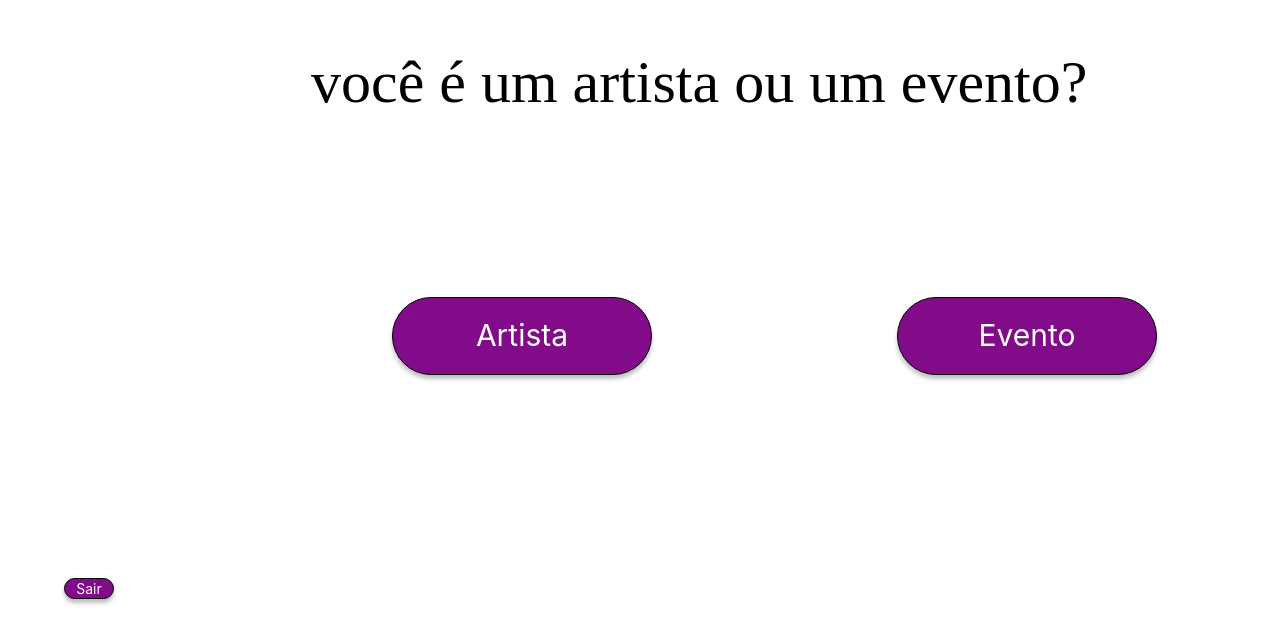
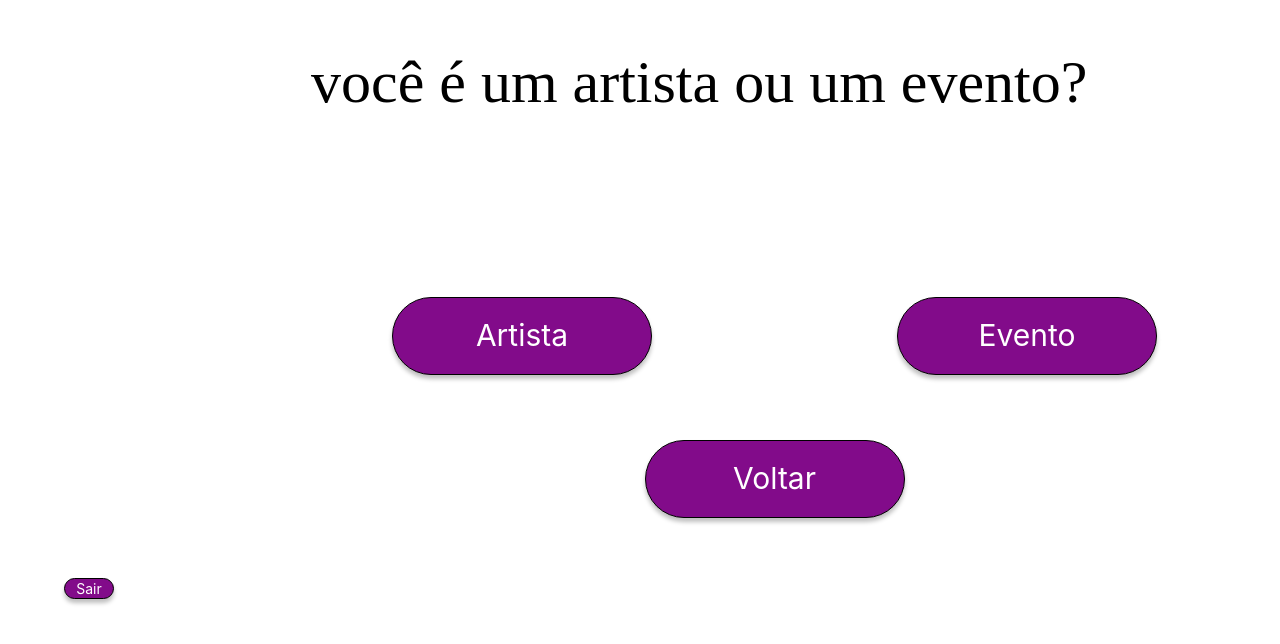
Before and after one commit to liviaguirao/aee, a React (Vite) app: page /filtros in a window 1280 px wide. Shown: the part 104-748 px from the top of the page. Built offline with nearby package versions, Linux system fonts and the light colour scheme.

Commit message:
adicionando botao na tela de sel_filtros e janela pop-up ao botao cancelar

```diff
--- a/src/Criar_publicacao.jsx
+++ b/src/Criar_publicacao.jsx
@@ -12,6 +12,12 @@ function Criar_publicacao() {
 
   const handleFileSelect = (event) => {
     setSelectedFile(event.target.files[0]);
+  };
+
+  const [showPopup, setShowPopup] = useState(false);
+
+  const handleClosePopup = () => {
+    setShowPopup(false);
   };
 
   const triggerFileInput = () => {
@@ -30,12 +36,32 @@ function Criar_publicacao() {
     );
   };
 
+  const Popup = ({ onClose }) => (
+    <div className="popup-background">
+      <div className="popup-container">
+        <p>Tem certeza que deseja cancelar?</p>
+        <div className="buttons-container"> {/* Contêiner flexível para os botões */}
+          <Button
+            text="Sim"
+            onClick={onClose}
+            className="pop-yes-button"
+          />
+          <Button
+            text="Não"
+            onClick={onClose}
+            className="pop-no-button"
+          />
+        </div>
+      </div>
+    </div>
+  );
+
   function handleFilterClick_filtros() {
-    navigate('/filtros'); // Navega para o arquivo Sel_filtros.jsx
+    navigate('/filtros');
   }
 
   function handleFilterClick_pre() {
-    navigate('/pre_visual', { state: { texto } }); // Navega para o arquivo Pre_visual.jsx
+    navigate('/pre_visual', { state: { texto } });
   }
 
 
@@ -80,9 +106,10 @@ function Criar_publicacao() {
 
       <Button
         text="Cancelar"
-        // onClick={handleCancelarClick} // Substitua handleCancelarClick pela função que lida com o clique do botão
+        onClick={() => setShowPopup(true)}
         className="button-cancelar"
       />
+      {showPopup && <Popup onClose={handleClosePopup} />}
     </div>
     </>
   )
--- a/src/Sel_filtros.jsx
+++ b/src/Sel_filtros.jsx
@@ -11,6 +11,10 @@ function Sel_filtros() {
 
   function handleFilterClick_evento() {
     navigate('/filtro_evento');
+  }
+
+  function handleFilterClick_voltar() {
+    navigate('/');
   }
 
   const Button = ({ text, onClick, style, className }) => {
@@ -40,6 +44,11 @@ function Sel_filtros() {
           onClick={handleFilterClick_evento}
           className={ 'button-evento'}
         />
+        <Button
+          text="Voltar"
+          onClick={handleFilterClick_voltar}
+          className="button-voltar"
+        />
         </div>
     </>
   )
--- a/src/Style.css
+++ b/src/Style.css
@@ -208,3 +208,69 @@
     left: 1092px;
     top: 60px;
   }
+
+  .button-voltar{
+    display: flex;
+    justify-content: center;
+    align-items: center;
+    color: white;
+    font-size: 30px;
+    font-family: 'Inter', sans-serif;
+    font-weight: 400;
+    word-wrap: break-word;
+    cursor: pointer;
+    background: #820B8A;
+    box-shadow: 0px 4px 4px rgba(0, 0, 0, 0.25);
+    border-radius: 40px;
+    border: 1px black solid;
+    position: absolute;
+    width: 258px;
+    height: 76px;
+    left: 612.5px;
+    top: 470px;
+  }
+
+  .popup-background {
+    display: flex;
+    justify-content: center;
+    align-items: center;
+    position: fixed;
+    top: 0;
+    left: 0;
+    width: 100%;
+    height: 100%;
+    background-color: rgba(0, 0, 0, 0.5); /
+  }
+
+  .popup-container {
+    display: flex;
+    flex-direction: column;
+    justify-content: center;
+    align-items: center;
+    color: white;
+    font-size: 30px;
+    gap: 20px;
+  }
+
+  .buttons-container {
+    display: flex;
+    justify-content: center;
+    gap: 20px;
+  }
+
+  .popup-actions {
+    display: flex;
+    justify-content: space-around;
+    width: 100%;
+    padding: 10px;
+  }
+
+  .pop-yes-button, .pop-no-button {
+    background-color: #820B8A;
+    color: white;
+    border: none;
+    padding: 10px 20px;
+    cursor: pointer;
+    border-radius: 5px;
+    margin: 0 10px;
+  }
```
